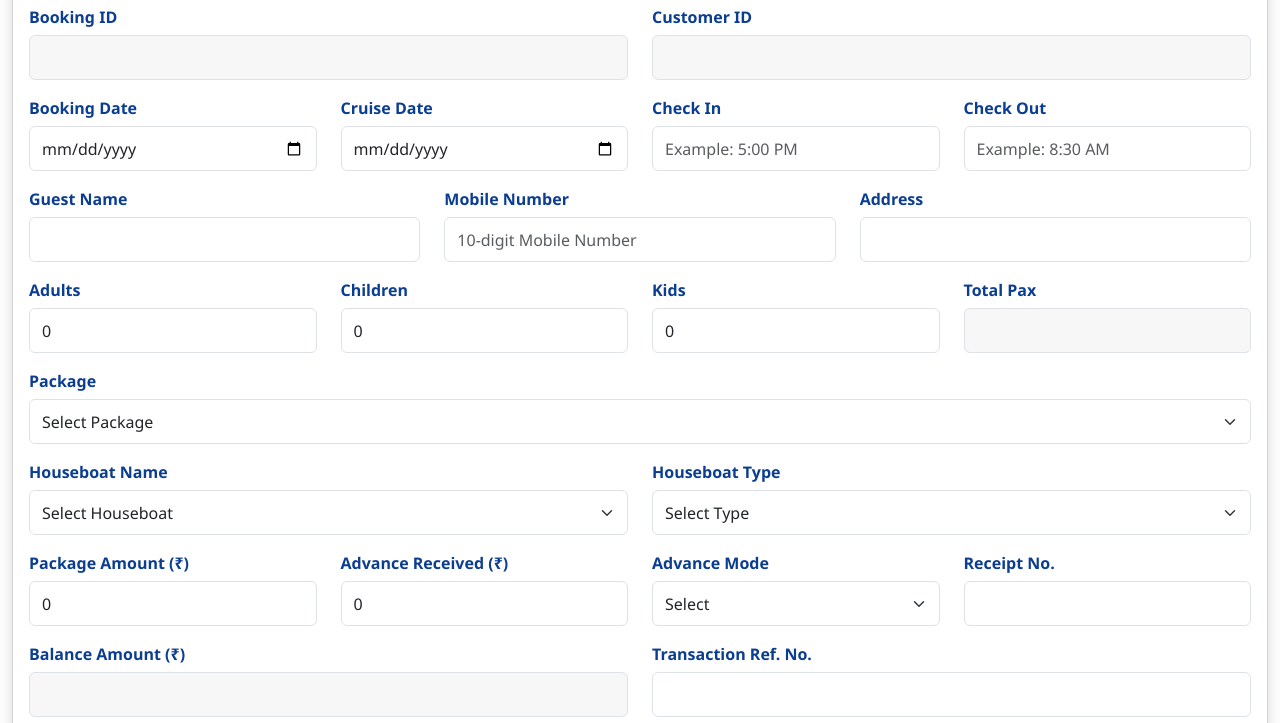
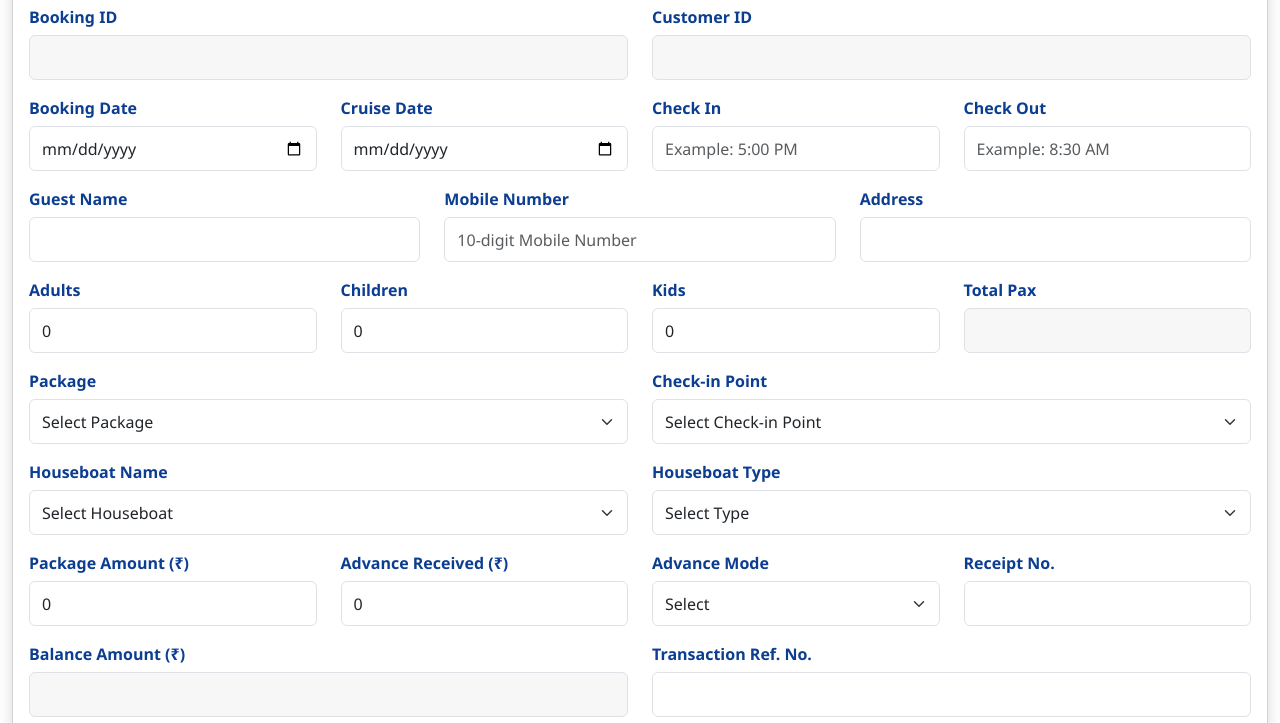
Before and after one commit to Aronee2020/My-Website, a plain HTML site: page index.html in a window 1280 px wide. Shown: the part 377-1100 px from the top of the page. Drawn offline with nearby package versions, Linux system fonts and the light colour scheme; no server answers.

Commit message:
Update index.html

```diff
--- a/index.html
+++ b/index.html
@@ -297,17 +297,15 @@ readonly>
 
 </div>
 
-<!-- Package -->
+<!-- Package & Check-in Point -->
 
 <div class="row mt-3">
 
-<div class="col-md-12">
+    <div class="col-md-6">
 
         <label>Package</label>
 
-<select
-id="package"
-class="form-select">
+        <select id="package" class="form-select">
 
             <option value="">Select Package</option>
             <option>Day Cruise</option>
@@ -316,18 +314,34 @@ class="form-select">
             <option>Lunch Cruise</option>
             <option>Day & Night</option>
             <option>Dinner Cruise</option>
-<option>1 Hour Cruise </option>
+            <option>1 Hour Cruise</option>
             <option>2 Hour Cruise</option>
             <option>Breakfast Cruise</option>
             <option>3 Hour Cruise</option>
 
+        </select>
+
+    </div>
+
+    <div class="col-md-6">
+
+        <label>Check-in Point</label>
+
+        <select id="checkInPoint" class="form-select">
+
+            <option value="">Select Check-in Point</option>
+            <option>Nileshwar</option>
+            <option>Valiyaparamba</option>
+            <option>Kannur</option>
+            <option>Alleppey</option>
+            <option>Kumarakom</option>
+            <option>Kozhikode</option>
 
         </select>
 
     </div>
 
 </div>
-
 <!-- Houseboat -->
 
 <div class="row mt-3">
```
Lines whose indentation alone changed are shown as unchanged.
